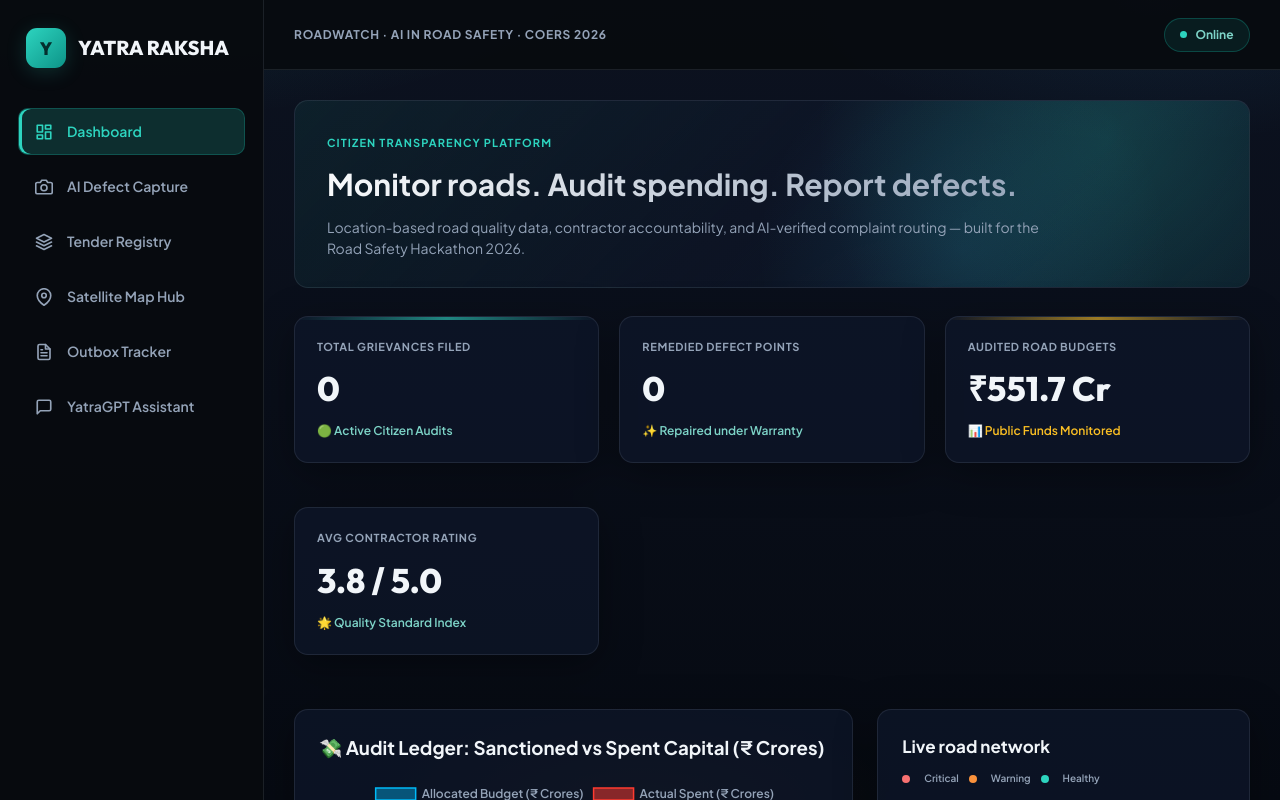
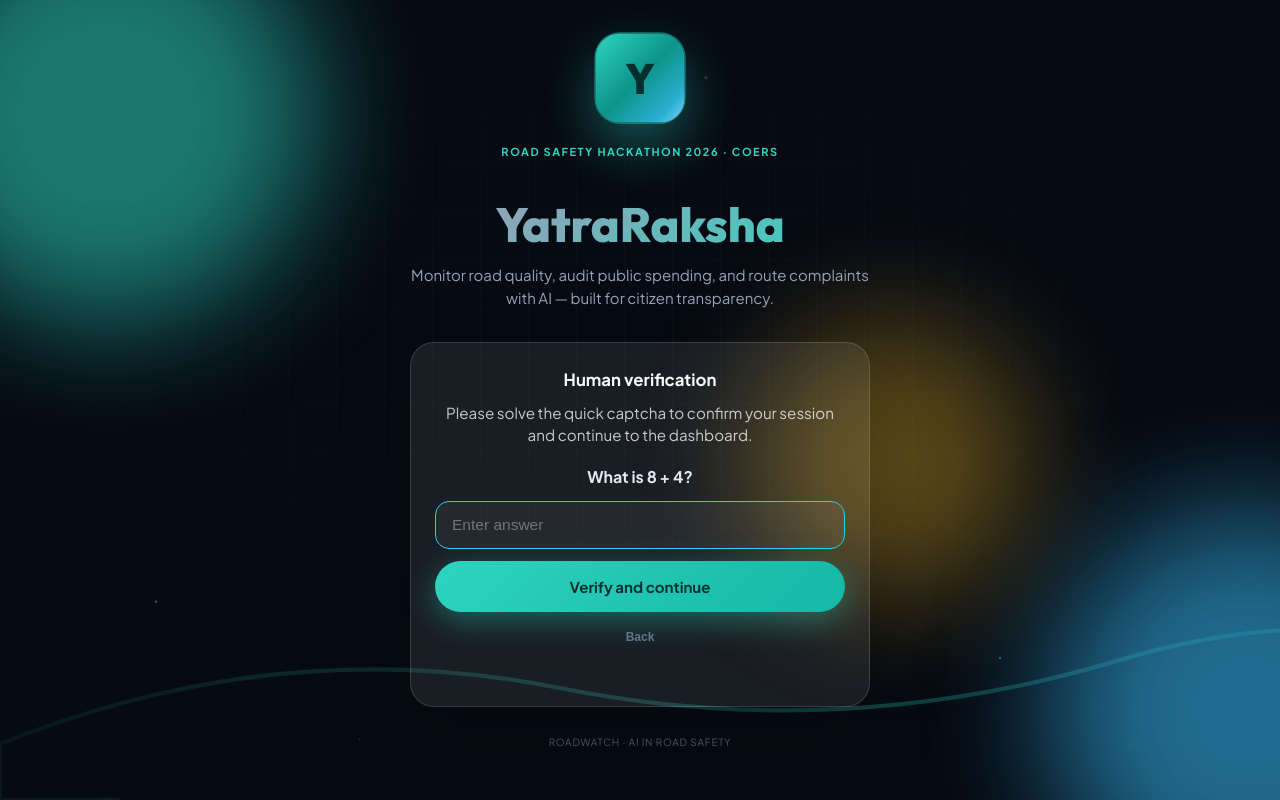
Before and after one commit to HARRYSP-DOTCOM/YathraRaksha, a plain HTML site: page index.html in a window 1280 px wide. Both pictures are taken after a click on the button "Enter dashboard". Drawn offline with nearby package versions, Linux system fonts and the light colour scheme.

Commit message:
Add captcha verification step on dashboard entry

```diff
--- a/css/welcome.css
+++ b/css/welcome.css
@@ -40,6 +40,75 @@ body.welcome-active .app-layout {
 .welcome-screen--exit {
   animation: welcomeExit 0.75s cubic-bezier(0.4, 0, 0.2, 1) forwards;
   pointer-events: none;
+}
+
+.hidden {
+  display: none !important;
+}
+
+.welcome-hidden {
+  display: none !important;
+}
+
+.welcome-captcha {
+  width: min(460px, 100%);
+  margin: 0 auto 14px;
+  background: rgba(255, 255, 255, 0.08);
+  border: 1px solid rgba(255, 255, 255, 0.14);
+  border-radius: 24px;
+  padding: 24px;
+  box-shadow: 0 30px 80px rgba(0, 0, 0, 0.18);
+}
+
+.welcome-captcha-title {
+  margin: 0 0 10px;
+  font-size: 1.05rem;
+  color: #f8fafc;
+}
+
+.captcha-info {
+  margin: 0 0 18px;
+  color: rgba(248, 250, 252, 0.78);
+  font-size: 0.95rem;
+  line-height: 1.5;
+}
+
+.captcha-card {
+  display: grid;
+  gap: 12px;
+}
+
+.captcha-question {
+  font-size: 1rem;
+  font-weight: 700;
+  color: #e2e8f0;
+}
+
+#captcha-answer {
+  width: 100%;
+  padding: 14px 16px;
+  border-radius: 14px;
+  border: 1px solid rgba(255, 255, 255, 0.16);
+  background: rgba(255, 255, 255, 0.05);
+  color: #f8fafc;
+  font-size: 0.97rem;
+  outline: none;
+}
+
+#captcha-answer:focus {
+  border-color: #22d3ee;
+}
+
+.captcha-feedback {
+  min-height: 20px;
+  color: #fb7185;
+  font-size: 0.92rem;
+}
+
+.welcome-back {
+  background: transparent;
+  border: 1px solid rgba(255, 255, 255, 0.24);
+  color: #f8fafc;
 }
 
 @keyframes welcomeExit {
--- a/index.html
+++ b/index.html
@@ -65,10 +65,11 @@
       <h1 class="welcome-title">YatraRaksha</h1>
       <p class="welcome-subtitle">Monitor road quality, audit public spending, and route complaints with AI — built for citizen transparency.</p>
 
+      <div id="welcome-main">
         <div class="welcome-features">
           <div class="welcome-feature"><span class="welcome-feature-icon">🗺️</span> Live maps & safe routes</div>
           <div class="welcome-feature"><span class="welcome-feature-icon">🤖</span> AI defect verification</div>
-        <div class="welcome-feature"><span class="welcome-feature-icon">📊</span> Authority budget data</div>
+          <div class="welcome-feature"><span class="welcome-feature-icon">📊</span> Open route transparency</div>
         </div>
 
         <div class="welcome-loader" aria-hidden="true"><div class="welcome-loader-bar"></div></div>
@@ -76,6 +77,19 @@
         <div class="welcome-actions">
           <button type="button" class="welcome-cta" id="welcome-enter-btn">Enter dashboard</button>
           <button type="button" class="welcome-skip" id="welcome-skip-btn">Skip intro</button>
+        </div>
+      </div>
+
+      <div id="welcome-captcha" class="welcome-captcha hidden" aria-live="polite">
+        <h3 class="welcome-captcha-title">Human verification</h3>
+        <p class="captcha-info">Please solve the quick captcha to confirm your session and continue to the dashboard.</p>
+        <div class="captcha-card">
+          <div class="captcha-question" id="captcha-question">What is 8 + 3?</div>
+          <input type="text" id="captcha-answer" autocomplete="off" inputmode="numeric" placeholder="Enter answer" aria-label="Captcha answer" />
+          <button type="button" class="welcome-cta" id="captcha-verify-btn">Verify and continue</button>
+          <button type="button" class="welcome-skip welcome-back" id="captcha-back-btn">Back</button>
+          <div class="captcha-feedback" id="captcha-feedback"></div>
+        </div>
       </div>
 
       <p class="welcome-hackathon">RoadWatch · AI in Road Safety</p>
--- a/js/app.js
+++ b/js/app.js
@@ -66,6 +66,61 @@ const App = {
   /**
    * Animated welcome splash before dashboard (once per browser session).
    */
+  _captchaAnswer: null,
+
+  _createCaptcha() {
+    const a = Math.floor(Math.random() * 7) + 3;
+    const b = Math.floor(Math.random() * 6) + 2;
+    return {
+      question: `What is ${a} + ${b}?`,
+      answer: String(a + b),
+    };
+  },
+
+  showCaptchaStep(onComplete) {
+    const main = document.getElementById("welcome-main");
+    const panel = document.getElementById("welcome-captcha");
+    const questionEl = document.getElementById("captcha-question");
+    const answerInput = document.getElementById("captcha-answer");
+    const feedback = document.getElementById("captcha-feedback");
+    const challenge = this._createCaptcha();
+
+    this._captchaAnswer = challenge.answer;
+
+    main?.classList.add("welcome-hidden");
+    panel?.classList.remove("hidden");
+
+    if (questionEl) questionEl.textContent = challenge.question;
+    if (answerInput) {
+      answerInput.value = "";
+      answerInput.focus();
+    }
+    if (feedback) feedback.textContent = "";
+  },
+
+  verifyCaptcha(onComplete) {
+    const answerInput = document.getElementById("captcha-answer");
+    const feedback = document.getElementById("captcha-feedback");
+    const answer = answerInput?.value.trim() || "";
+
+    if (!answer) {
+      if (feedback) feedback.textContent = "Please enter the captcha answer before continuing.";
+      answerInput?.focus();
+      return;
+    }
+
+    if (answer === this._captchaAnswer) {
+      this.dismissWelcome(onComplete);
+      return;
+    }
+
+    if (feedback) feedback.textContent = "Incorrect answer. Please try again.";
+    if (answerInput) {
+      answerInput.value = "";
+      answerInput.focus();
+    }
+  },
+
   showWelcome(onComplete) {
     const screen = document.getElementById("welcome-screen");
     const done = typeof onComplete === "function" ? onComplete : () => {};
@@ -84,18 +139,37 @@ const App = {
 
     document.body.classList.add("welcome-active");
 
-    const enter = () => this.dismissWelcome(done);
+    const enter = () => this.showCaptchaStep(done);
 
     document.getElementById("welcome-enter-btn")?.addEventListener("click", enter);
-    document.getElementById("welcome-skip-btn")?.addEventListener("click", enter);
-
-    document.addEventListener("keydown", function welcomeKey(e) {
+    document.getElementById("welcome-skip-btn")?.addEventListener("click", () => this.dismissWelcome(done));
+    document.getElementById("captcha-verify-btn")?.addEventListener("click", () => this.verifyCaptcha(done));
+    document.getElementById("captcha-back-btn")?.addEventListener("click", () => {
+      document.getElementById("welcome-captcha")?.classList.add("hidden");
+      document.getElementById("welcome-main")?.classList.remove("welcome-hidden");
+    });
+    document.getElementById("captcha-answer")?.addEventListener("keydown", (e) => {
+      if (e.key === "Enter") {
+        e.preventDefault();
+        this.verifyCaptcha(done);
+      }
+    });
+
+    const self = this;
+    function welcomeKey(e) {
       if (e.key === "Enter" || e.key === " ") {
         e.preventDefault();
-        enter();
+        const captchaPanel = document.getElementById("welcome-captcha");
+        if (captchaPanel && !captchaPanel.classList.contains("hidden")) {
+          self.verifyCaptcha(done);
+        } else {
+          enter();
+        }
         document.removeEventListener("keydown", welcomeKey);
       }
-    });
+    }
+
+    document.addEventListener("keydown", welcomeKey);
   },
 
   dismissWelcome(onComplete) {
```
Lines whose indentation alone changed are shown as unchanged.
